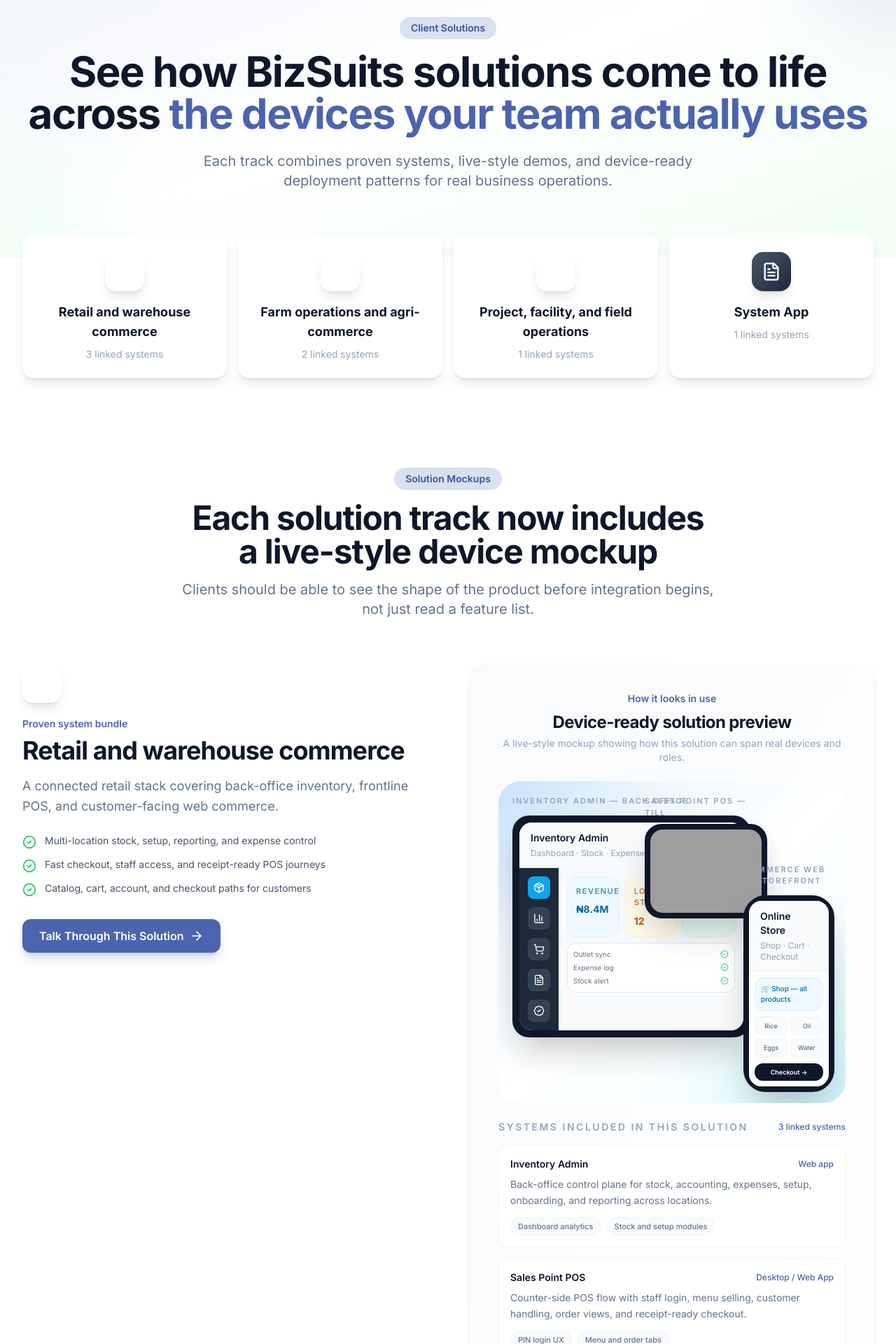
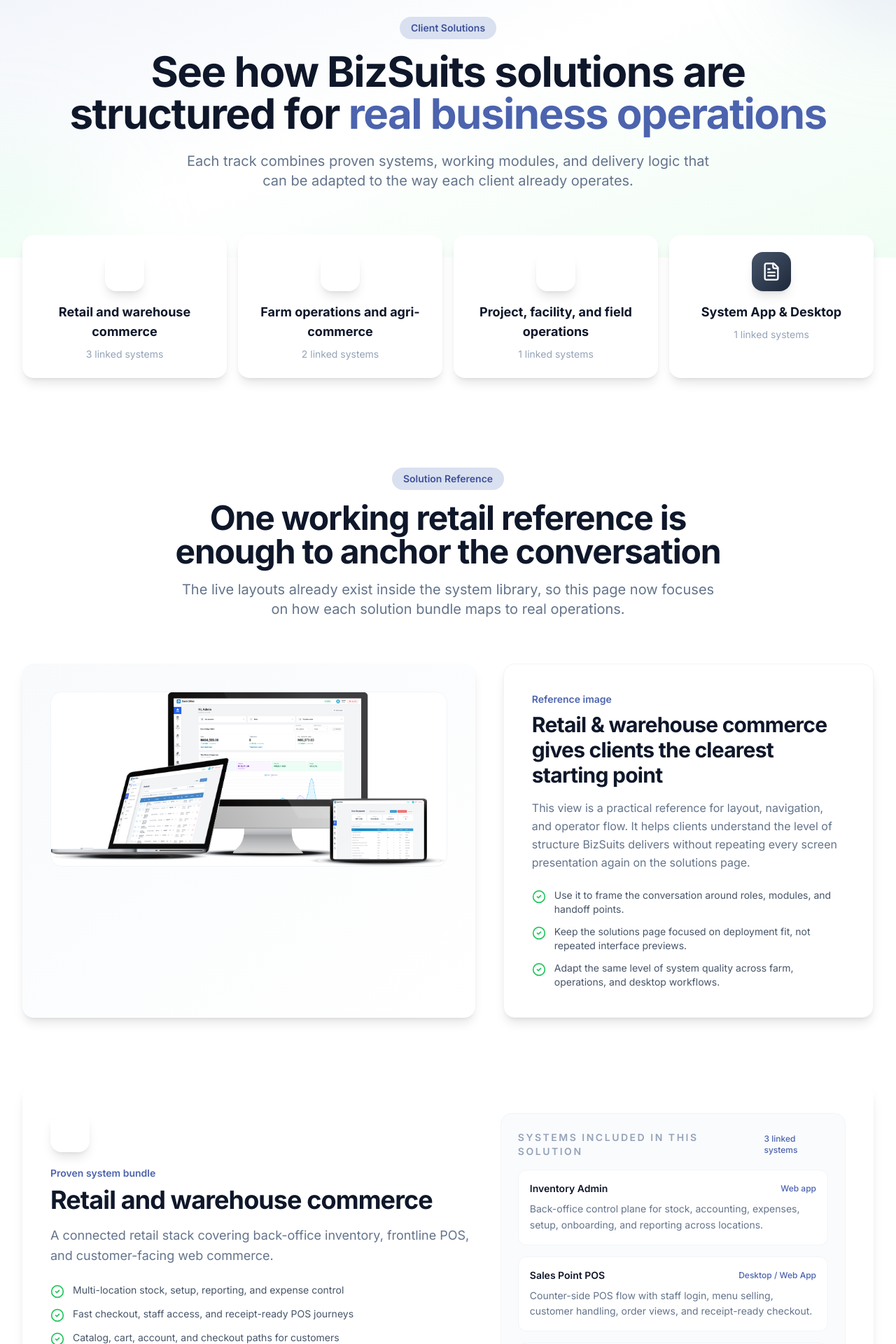
Before and after one commit to casstimmy/BSuits-Site, a Next.js app: page /solutions in a window 1280 px wide. Shown: the part 120-2040 px from the top of the page at 70% size. Built offline with nearby package versions, Linux system fonts and the light colour scheme; grey boxes are pictures that could not be loaded.

Commit message:
improve on the webproduct optimization and ux

```diff
--- a/src/app/(site)/pricing/page.tsx
+++ b/src/app/(site)/pricing/page.tsx
@@ -32,16 +32,6 @@ export default function PricingPage() {
             These pricing tiers are tied to real solution tracks and demo-ready systems, so
             scope discussions can start from what clients can already see and evaluate.
           </p>
-          <div className="flex flex-wrap items-center justify-center gap-3">
-            {deliveryTracks.map((track) => (
-              <span
-                key={track.id}
-                className="rounded-full bg-white/80 border border-dark-100 px-4 py-2 text-sm font-medium text-dark-600"
-              >
-                {track.title}
-              </span>
-            ))}
-          </div>
         </div>
       </section>
 
--- a/src/app/(site)/solutions/page.tsx
+++ b/src/app/(site)/solutions/page.tsx
@@ -1,17 +1,21 @@
 import React from 'react';
+import Image from 'next/image';
 import { ArrowRight, CheckCircle2 } from 'lucide-react';
 import type { Metadata } from 'next';
 import SectionHeading from '@/components/ui/SectionHeading';
 import Card from '@/components/ui/Card';
 import Button from '@/components/ui/Button';
-import { deliveryTracks, getAppsForTrack, portfolioApps } from '@/data/portfolio';
-import SolutionDeviceShowcase, { type SolutionTrackId } from '@/components/solutions/SolutionDeviceShowcase';
+import { deliveryTracks, getAppsForTrack } from '@/data/portfolio';
 
 export const metadata: Metadata = {
   title: 'Solutions - BizSuits | Client Solutions',
   description:
-    'Explore BizSuits client solutions across retail, agriculture, operations, and automation, each backed by device mockups and live-style demos.',
+    'Explore BizSuits client solutions across retail, agriculture, operations, and automation, each built from working systems and tailored delivery tracks.',
 };
+
+function getSolutionTitle(trackId: string, title: string) {
+  return trackId === 'document-automation' ? 'System App & Desktop' : title;
+}
 
 export default function SolutionsPage() {
   return (
@@ -26,12 +30,11 @@ export default function SolutionsPage() {
             Client Solutions
           </span>
           <h1 className="text-4xl md:text-5xl lg:text-6xl font-bold text-dark-900 mb-6 text-balance">
-            See how BizSuits solutions come to life across{' '}
-            <span className="text-primary-600">the devices your team actually uses</span>
+            See how BizSuits solutions are structured for{' '}
+            <span className="text-primary-600">real business operations</span>
           </h1>
           <p className="text-lg md:text-xl text-dark-500 max-w-3xl mx-auto">
-            Each track combines proven systems, live-style demos, and device-ready deployment
-            patterns for real business operations.
+            Each track combines proven systems, working modules, and delivery logic that can be adapted to the way each client already operates.
           </p>
         </div>
       </section>
@@ -44,7 +47,7 @@ export default function SolutionsPage() {
                 <div className={`w-14 h-14 rounded-2xl bg-gradient-to-br ${track.gradient} text-white flex items-center justify-center mx-auto mb-4 shadow-lg`}>
                   <track.icon className="w-7 h-7" />
                 </div>
-                <p className="text-lg font-bold text-dark-900">{track.title}</p>
+                <p className="text-lg font-bold text-dark-900">{getSolutionTitle(track.id, track.title)}</p>
                 <p className="text-sm text-dark-400 mt-2">{getAppsForTrack(track.appSlugs).length} linked systems</p>
               </Card>
             ))}
@@ -55,23 +58,63 @@ export default function SolutionsPage() {
       <section className="section-padding bg-white">
         <div className="container-custom">
           <SectionHeading
-            badge="Solution Mockups"
-            title="Each solution track now includes a live-style device mockup"
-            subtitle="Clients should be able to see the shape of the product before integration begins, not just read a feature list."
+            badge="Solution Reference"
+            title="One working retail reference is enough to anchor the conversation"
+            subtitle="The live layouts already exist inside the system library, so this page now focuses on how each solution bundle maps to real operations."
           />
+
+          <div className="grid lg:grid-cols-[1.1fr_0.9fr] gap-8 lg:gap-10 items-stretch mb-20 md:mb-24">
+            <Card elevated padding="lg" className="overflow-hidden bg-gradient-to-br from-dark-50 to-white">
+              <div className="relative overflow-hidden rounded-2xl border border-dark-100 bg-white">
+                <Image
+                  src="/images/Inventory System preview.png"
+                  alt="Retail and warehouse commerce reference view"
+                  width={1400}
+                  height={900}
+                  className="h-auto w-full object-contain"
+                  priority
+                />
+              </div>
+            </Card>
+
+            <Card elevated padding="lg" className="bg-dark-50/60 border border-dark-100">
+              <p className="text-sm font-semibold text-primary-600 mb-2">Reference image</p>
+              <h2 className="text-2xl md:text-3xl font-bold text-dark-900 mb-4">
+                Retail &amp; warehouse commerce gives clients the clearest starting point
+              </h2>
+              <p className="text-dark-500 leading-relaxed mb-6">
+                This view is a practical reference for layout, navigation, and operator flow. It helps clients understand the level of structure BizSuits delivers without repeating every screen presentation again on the solutions page.
+              </p>
+              <div className="space-y-3">
+                <div className="flex items-start gap-3">
+                  <CheckCircle2 className="w-5 h-5 text-accent-500 mt-0.5 shrink-0" />
+                  <span className="text-sm text-dark-600">Use it to frame the conversation around roles, modules, and handoff points.</span>
+                </div>
+                <div className="flex items-start gap-3">
+                  <CheckCircle2 className="w-5 h-5 text-accent-500 mt-0.5 shrink-0" />
+                  <span className="text-sm text-dark-600">Keep the solutions page focused on deployment fit, not repeated interface previews.</span>
+                </div>
+                <div className="flex items-start gap-3">
+                  <CheckCircle2 className="w-5 h-5 text-accent-500 mt-0.5 shrink-0" />
+                  <span className="text-sm text-dark-600">Adapt the same level of system quality across farm, operations, and desktop workflows.</span>
+                </div>
+              </div>
+            </Card>
+          </div>
 
           {deliveryTracks.map((solution, index) => {
             const apps = getAppsForTrack(solution.appSlugs);
+            const solutionTitle = getSolutionTitle(solution.id, solution.title);
 
             return (
               <div
                 key={solution.id}
                 id={solution.id}
-                className={`flex flex-col ${
-                  index % 2 === 0 ? 'lg:flex-row' : 'lg:flex-row-reverse'
-                } gap-12 lg:gap-16 items-stretch ${index < deliveryTracks.length - 1 ? 'mb-24 md:mb-32' : ''}`}
+                className={`${index < deliveryTracks.length - 1 ? 'mb-10 md:mb-12' : ''}`}
               >
-                <div className="flex-1">
+                <Card elevated padding="lg" className="bg-white">
+                  <div className="grid lg:grid-cols-[1.1fr_0.9fr] gap-8 lg:gap-10 items-start">
+                    <div>
                       <div
                         className={`w-14 h-14 rounded-2xl bg-gradient-to-br ${solution.gradient} flex items-center justify-center mb-5 shadow-lg`}
                       >
@@ -79,7 +122,7 @@ export default function SolutionsPage() {
                       </div>
                       <p className="text-sm font-semibold text-primary-600 mb-2">Proven system bundle</p>
                       <h2 className="text-3xl md:text-4xl font-bold text-dark-900 mb-4">
-                    {solution.title}
+                        {solutionTitle}
                       </h2>
                       <p className="text-lg text-dark-500 leading-relaxed mb-6">
                         {solution.summary}
@@ -97,71 +140,30 @@ export default function SolutionsPage() {
                       </Button>
                     </div>
 
-                <div className="flex-1 w-full">
-                  <Card elevated padding="lg" className="bg-gradient-to-br from-dark-50 to-white">
-                    <div className="text-center mb-6">
-                      <p className="text-sm font-semibold text-primary-600 mb-2">How it looks in use</p>
-                      <h3 className="text-2xl font-bold text-dark-900 mb-1">Device-ready solution preview</h3>
-                      <p className="text-sm text-dark-400">A live-style mockup showing how this solution can span real devices and roles.</p>
-                    </div>
-
-                    <SolutionDeviceShowcase trackId={solution.id as SolutionTrackId} />
-
-                    <div className="mt-6">
+                    <div className="rounded-2xl border border-dark-100 bg-dark-50/70 p-5 md:p-6">
                       <div className="flex items-center justify-between gap-3 mb-4">
-                        <p className="text-sm font-semibold uppercase tracking-[0.18em] text-dark-400">Systems included in this solution</p>
+                        <p className="text-sm font-semibold uppercase tracking-[0.18em] text-dark-400">
+                          Systems included in this solution
+                        </p>
                         <span className="text-xs font-medium text-primary-600">{apps.length} linked systems</span>
                       </div>
                       <div className="space-y-4">
                         {apps.map((app) => (
-                          <div key={app.slug} className="p-4 bg-white rounded-xl border border-dark-100">
+                          <div key={app.slug} className="rounded-xl border border-dark-100 bg-white p-4">
                             <div className="flex items-center justify-between gap-3 mb-2">
                               <p className="text-sm font-semibold text-dark-900">{app.name}</p>
                               <span className="text-xs font-medium text-primary-600">{app.deliveryMode}</span>
                             </div>
-                            <p className="text-sm text-dark-500 leading-relaxed mb-3">{app.summary}</p>
-                            <div className="flex flex-wrap gap-2">
-                              {app.signals.slice(0, 2).map((signal) => (
-                                <span
-                                  key={signal}
-                                  className="rounded-full bg-dark-50 px-2.5 py-1 text-[11px] font-medium text-dark-500 border border-dark-100"
-                                >
-                                  {signal}
-                                </span>
-                              ))}
-                            </div>
+                            <p className="text-sm text-dark-500 leading-relaxed">{app.summary}</p>
                           </div>
                         ))}
                       </div>
                     </div>
+                  </div>
                 </Card>
-                </div>
               </div>
             );
           })}
-        </div>
-      </section>
-
-      <section className="section-padding bg-dark-50/50">
-        <div className="container-custom">
-          <SectionHeading
-            badge="Solution Coverage"
-            title="The solution map now spans the full active system set"
-            subtitle="Every active project you provided is represented in one of these tracks."
-          />
-
-          <div className="grid sm:grid-cols-2 xl:grid-cols-4 gap-4 lg:gap-6">
-            {portfolioApps.map((app) => (
-              <Card key={app.slug} className="h-full">
-                <div className={`w-12 h-12 rounded-xl bg-gradient-to-br ${app.gradient} flex items-center justify-center mb-4 text-white shadow-lg`}>
-                  <app.icon className="w-6 h-6" />
-                </div>
-                <p className="text-sm font-semibold uppercase tracking-[0.16em] text-primary-600 mb-2">{app.sourceProject}</p>
-                <h3 className="text-lg font-bold text-dark-900 mb-2">{app.name}</h3>
-                <p className="text-sm text-dark-500">{app.category}</p>
-              </Card>
-            ))}
-          </div>
         </div>
       </section>
 
```
Lines whose indentation alone changed are shown as unchanged.
